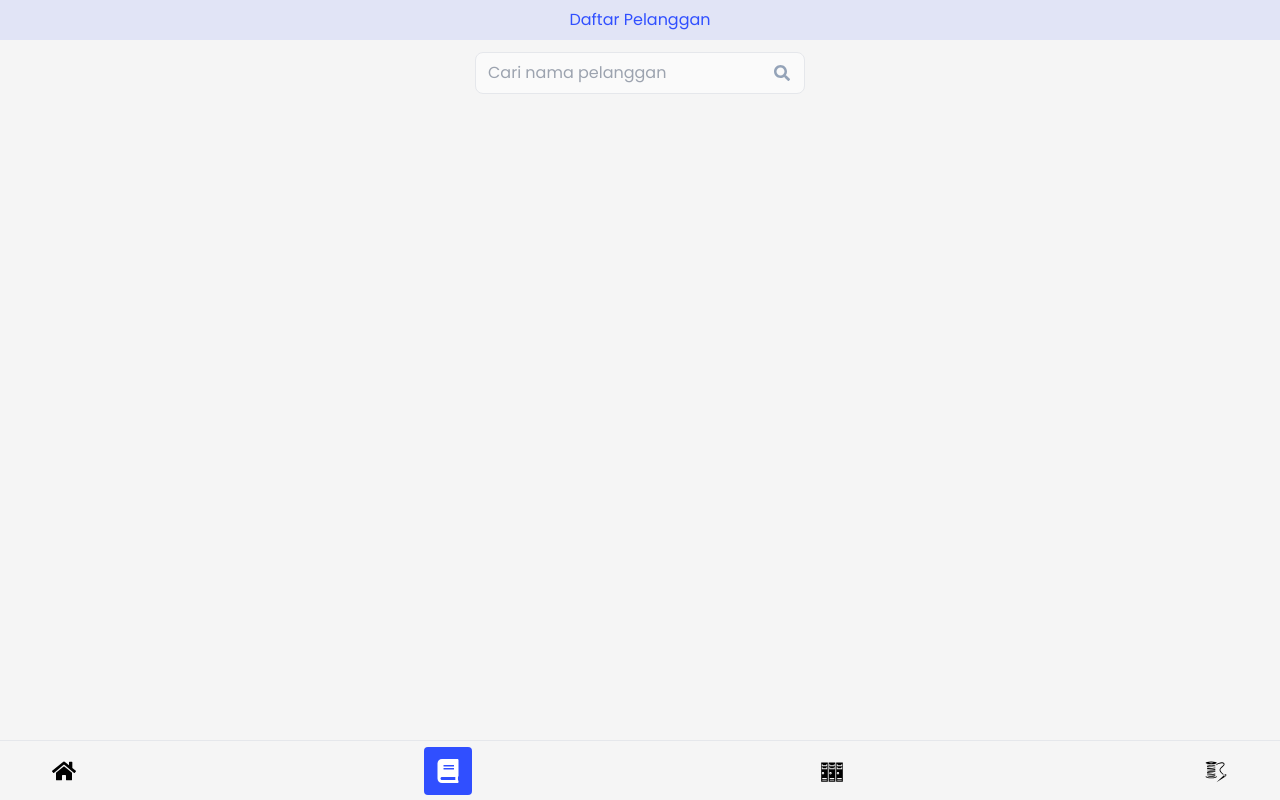
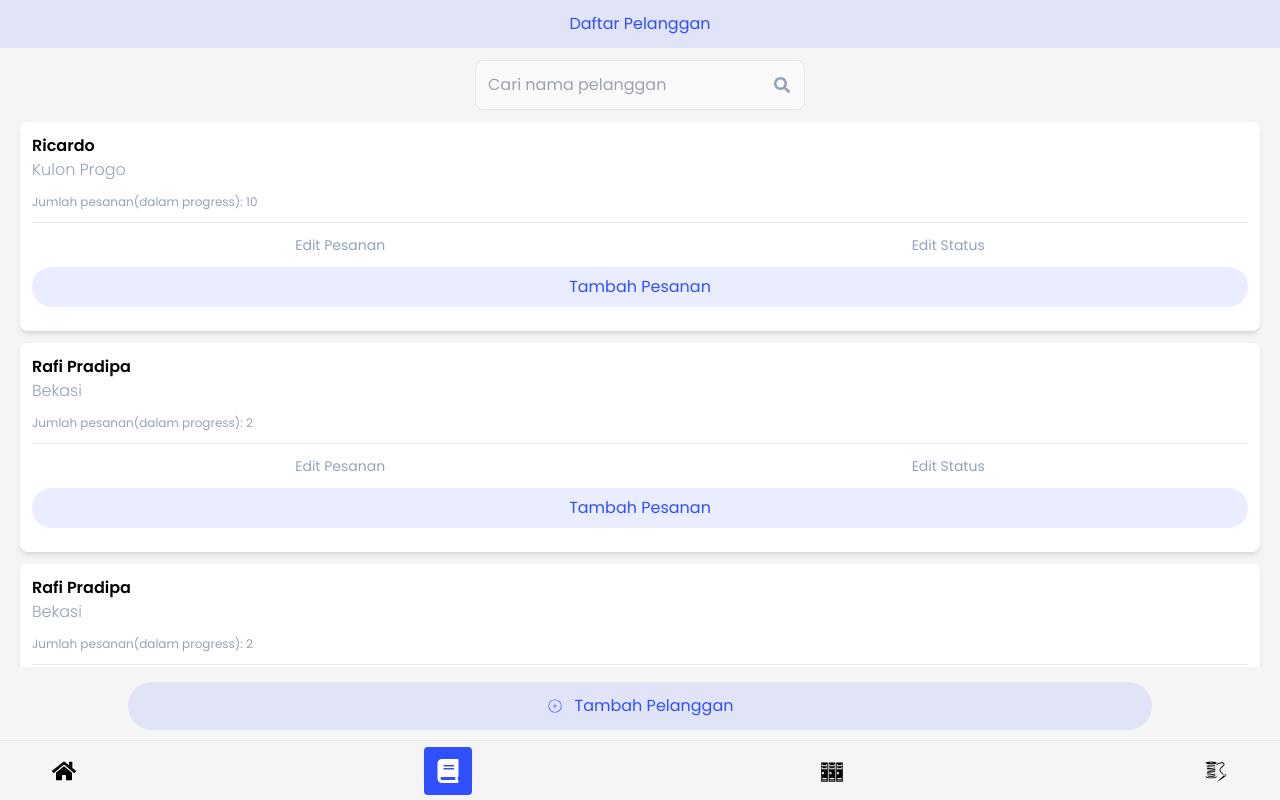
Before and after one commit to farhanisty/kommas-prokhir, a React (Vite) app: page /order in a window 1280 px wide. Built offline with nearby package versions, Linux system fonts and the light colour scheme.

Commit message:
create Customer Item

```diff
--- /dev/null
+++ b/src/components/CustomerItem.jsx
@@ -0,0 +1,22 @@
+export default function CustomerItem({ customer }) {
+  return (
+    <li className="bg-white rounded-lg shadow-md p-3">
+      <div className="border-b">
+        <h1 className="font-semibold">{customer.name}</h1>
+        <h2 className="text-slate-400 font-[300]">{customer.location}</h2>
+        <p className="text-xs text-slate-400 my-3">
+          Jumlah pesanan(dalam progress): {customer.totalOrder}
+        </p>
+      </div>
+      <div className="py-3">
+        <div className="text-slate-400 flex justify-around w-full text-sm">
+          <a>Edit Pesanan</a>
+          <a>Edit Status</a>
+        </div>
+        <button className="w-full bg-primary bg-opacity-10 text-primary rounded-full mt-3 py-2">
+          Tambah Pesanan
+        </button>
+      </div>
+    </li>
+  );
+}
--- a/src/components/FootBar.jsx
+++ b/src/components/FootBar.jsx
@@ -6,7 +6,7 @@ import FootBarItem from "./FootBarItem.jsx";
 
 export default function FootBar() {
   return (
-    <footer className="bg-background absolute bottom-0 left-0 right-0 border-t h-[60px] flex items-center px-10">
+    <footer className="bg-background fixed bottom-0 left-0 right-0 border-t h-[60px] flex items-center px-10">
       <ul className="flex justify-between w-full">
         <FootBarItem link="/">
           <FaHome />
--- a/src/components/HeaderTitle.jsx
+++ b/src/components/HeaderTitle.jsx
@@ -1,6 +1,6 @@
 export default function HeaderTitle({ children }) {
   return (
-    <header className="bg-primary bg-opacity-10 py-2">
+    <header className="bg-primary bg-opacity-10 py-3">
       <h1 className="text-primary text-center">{children}</h1>
     </header>
   );
--- a/src/components/SearchBar.jsx
+++ b/src/components/SearchBar.jsx
@@ -16,7 +16,7 @@ export default function SearchBar() {
         <div className="relative">
           <input
             ref={inputSearchRef}
-            className="pl-3 py-2 bg-secondary border rounded-lg"
+            className="pl-3 py-3 bg-secondary border rounded-lg"
             placeholder="Cari nama pelanggan"
             type="text"
           />
--- a/src/pages/Order.jsx
+++ b/src/pages/Order.jsx
@@ -2,15 +2,100 @@ import FootBar from "./../components/FootBar.jsx";
 import HeaderTitle from "./../components/HeaderTitle.jsx";
 import SearchBar from "./../components/SearchBar.jsx";
 import MainLayout from "./../layouts/MainLayout.jsx";
+import CustomerItem from "./../components/CustomerItem.jsx";
+import { CiCirclePlus } from "react-icons/ci";
+import { useState, useEffect } from "react";
 
 export default function Order() {
+  const [customers, setCustomer] = useState([]);
+
+  useEffect(() => {
+    setCustomer([
+      {
+        id: 1,
+        name: "Ricardo",
+        location: "Kulon Progo",
+        totalOrder: 10,
+      },
+      {
+        id: 2,
+        name: "Rafi Pradipa",
+        location: "Bekasi",
+        totalOrder: 2,
+      },
+      {
+        id: 2,
+        name: "Rafi Pradipa",
+        location: "Bekasi",
+        totalOrder: 2,
+      },
+      {
+        id: 2,
+        name: "Rafi Pradipa",
+        location: "Bekasi",
+        totalOrder: 2,
+      },
+      {
+        id: 2,
+        name: "Rafi Pradipa",
+        location: "Bekasi",
+        totalOrder: 2,
+      },
+      {
+        id: 2,
+        name: "Rafi Pradipa",
+        location: "Bekasi",
+        totalOrder: 2,
+      },
+    ]);
+  }, []);
+
   return (
     <>
       <MainLayout>
         <HeaderTitle>Daftar Pelanggan</HeaderTitle>
         <SearchBar></SearchBar>
+        {customers.length === 0 ? (
+          <OrderEmptyPage />
+        ) : (
+          <OrderPage customers={customers} />
+        )}
+        <button className="text-primary fixed bottom-[70px] bg-primary bg-opacity-10 rounded-full w-[80%] py-3 flex items-center gap-3 justify-center left-1/2 -translate-x-1/2">
+          <CiCirclePlus /> Tambah Pelanggan
+        </button>
       </MainLayout>
       <FootBar />
     </>
   );
 }
+
+function OrderEmptyPage() {
+  return (
+    <div
+      style={{
+        height: "calc(100% - 60px)",
+      }}
+      className="flex flex-col justify-center items-center"
+    >
+      <h1 className="font-semibold text-xl">Daftar Pelanggan Kosong</h1>
+      <p>Tidak ada data pelanggan</p>
+    </div>
+  );
+}
+
+function OrderPage({ customers }) {
+  return (
+    <div
+      className="overflow-y-scroll"
+      style={{
+        height: "calc(100% - 195px)",
+      }}
+    >
+      <ul className="px-5 flex gap-3 flex-col">
+        {customers.map((customer, key) => {
+          return <CustomerItem key={key} customer={customer} />;
+        })}
+      </ul>
+    </div>
+  );
+}
```
